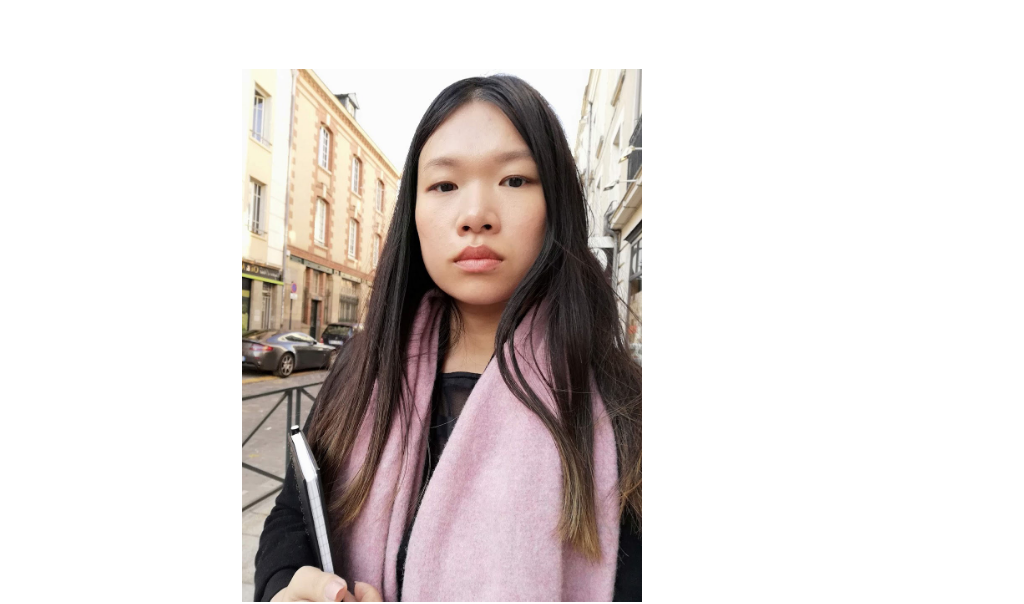
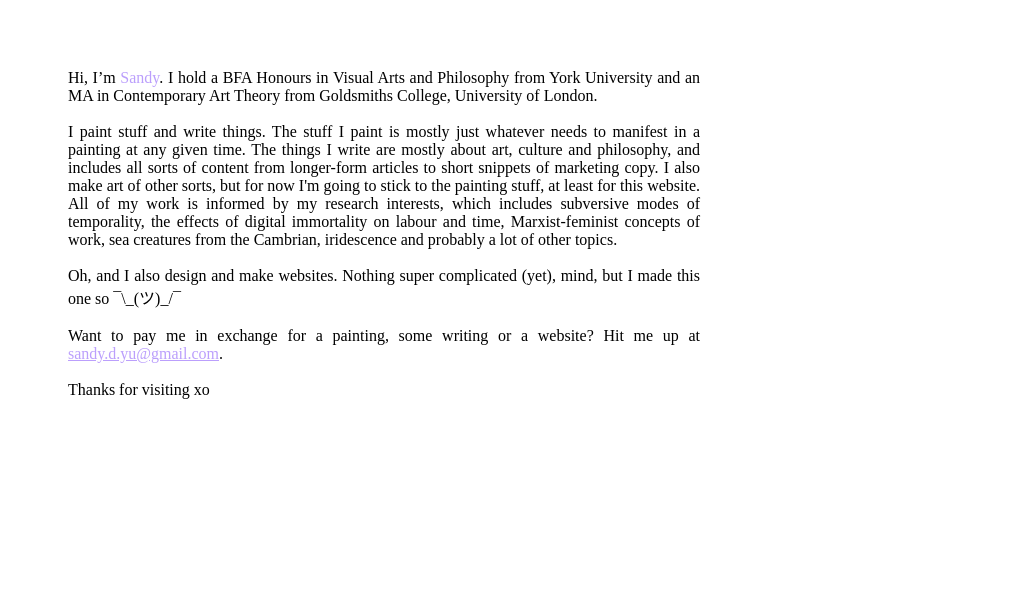
Before and after one commit to godisatriangle/personalwebsite1, a plain HTML site: page about.html in a window 1280 px wide. Shown: the part 118-722 px from the top of the page, without its empty margins (256-1280 px from the left). Drawn offline with Linux system fonts and the light colour scheme.

Commit message:
took away image for about

```diff
--- a/about.html
+++ b/about.html
@@ -64,7 +64,7 @@
 </div>
 <span id="blah" style="cursor:pointer" onclick="openNav()">Menu</span>
       <div class="about">
-<img id="portrait" src="images/portrait.jpg" alt="Portrait of Sandy Di Yu">
+
 <p id="me">Hi, I’m <span id="purple">Sandy</span>. I hold a BFA Honours in Visual Arts and
 Philosophy from York University and an MA in Contemporary
 Art Theory from Goldsmiths College, University of London.
--- a/style.css
+++ b/style.css
@@ -37,16 +37,14 @@ span#word {
   display: block;
   color: #bb9ffc;
 }
-.about #portrait,
-.about #me {
-  display: inline;
+.about {
+  display: inline-block;
 
 }
+
 #me {
   margin-top: 7vh;
-  max-width: 90vh;
-  float: right;
-  margin-right: 20vw;
+  max-width: 50%;
   text-align: justify;
 }
 #email {
@@ -56,12 +54,7 @@ span#word {
 #purple {
   color: #bb9ffc;
 }
-#portrait {
-  max-width: 50vh;
-  margin-top: 7vh;
-  margin-left: 9vw;
 
-}
 
 .images {
   margin: 20px;
```
Also changed, not shown: contact.html (+1 -1 lines).
